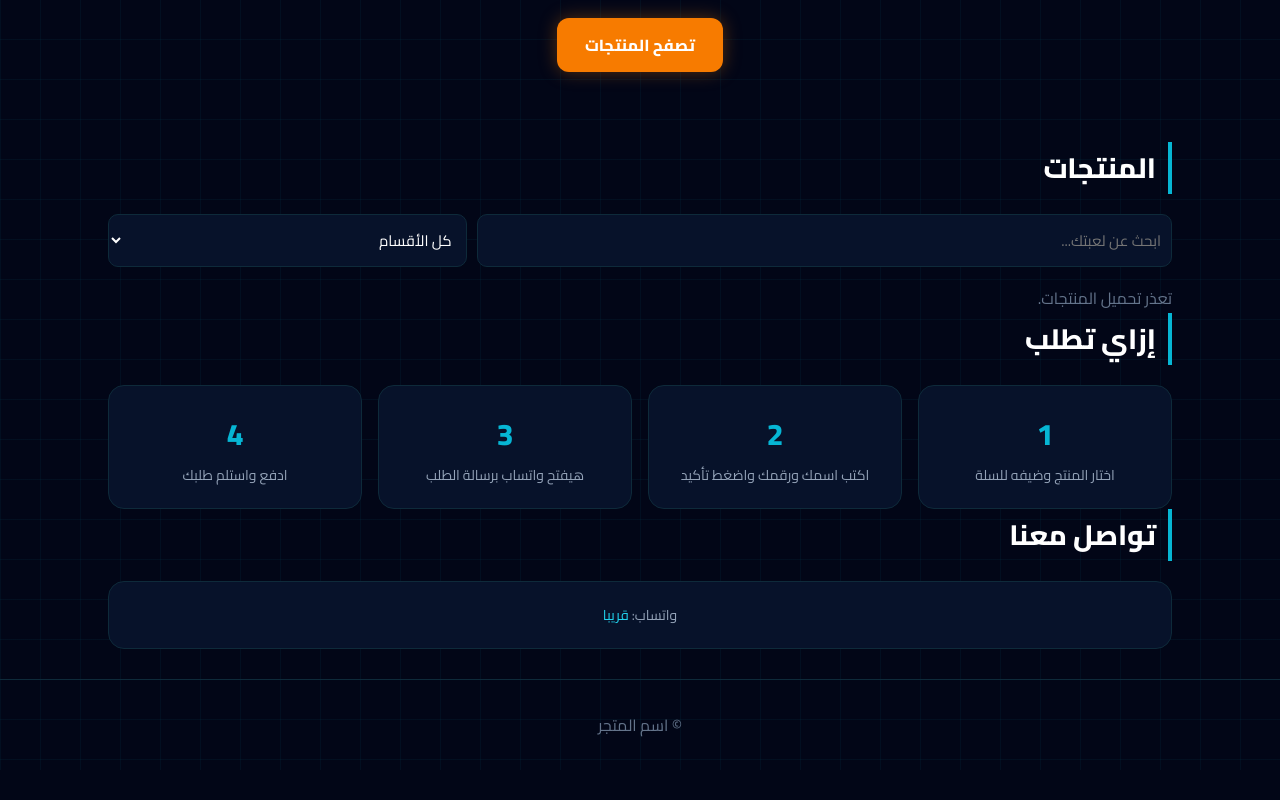
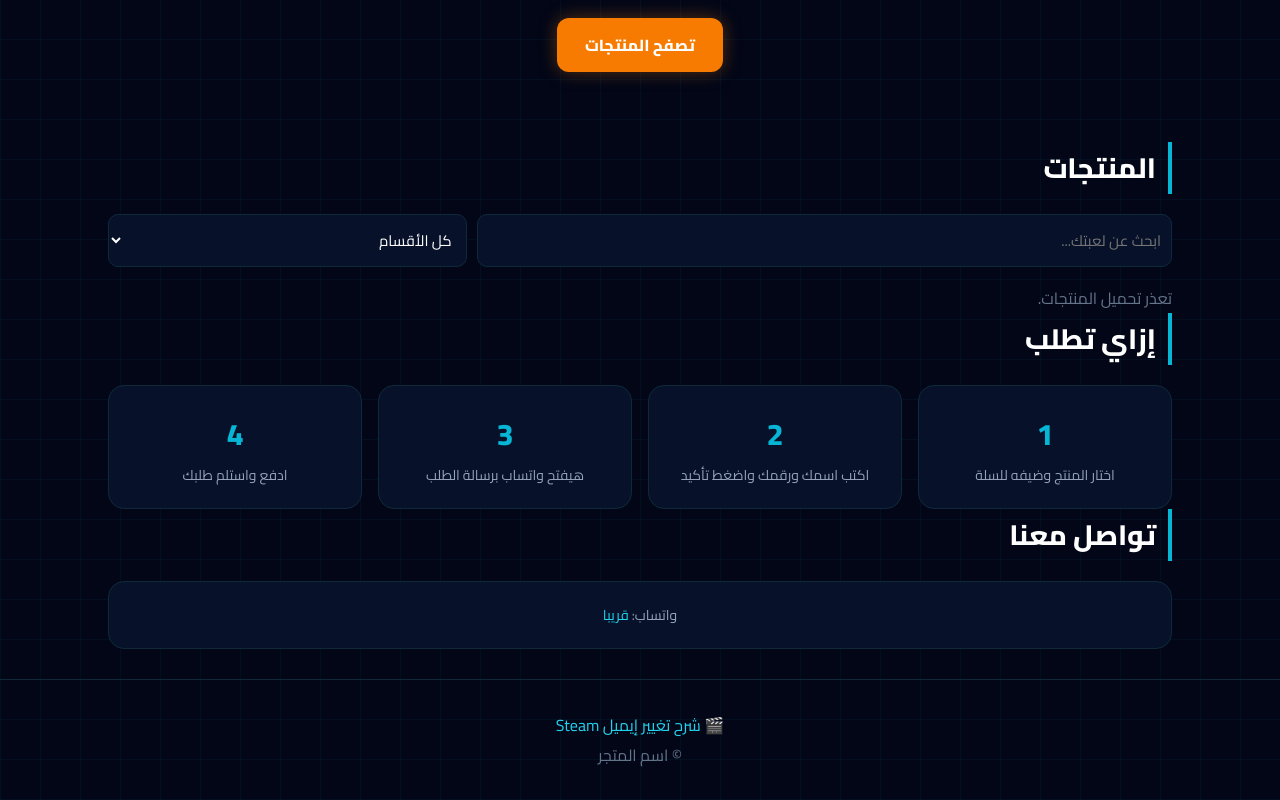
Before and after one commit to AlgokarSief/game-store, a plain HTML site: page index.html in a window 1280 px wide. Shown: the part 401-1201 px from the top of the page. Before the commit the page ends 1171 px from the top, so only its background shows below. Drawn offline with nearby package versions, Linux system fonts and the light colour scheme; no server answers.

Commit message:
Add Steam tutorial link in footer

```diff
--- a/index.html
+++ b/index.html
@@ -16,7 +16,7 @@
 <section id="how" class="wrap"><h2>إزاي تطلب</h2><div class="grid steps">
 <div class="card"><b>1</b><p>اختار المنتج وضيفه للسلة</p></div><div class="card"><b>2</b><p>اكتب اسمك ورقمك واضغط تأكيد</p></div><div class="card"><b>3</b><p>هيفتح واتساب برسالة الطلب</p></div><div class="card"><b>4</b><p>ادفع واستلم طلبك</p></div></div></section>
 <section id="contact" class="wrap"><h2>تواصل معنا</h2><div class="card contact"><p>واتساب: <a id="waLink" href="#">قريبا</a></p></div></section>
-<footer><p>© <span class="sn">اسم المتجر</span></p></footer>
+<footer><p><a href="tutorial.html" style="color:#22d3ee">🎬 شرح تغيير إيميل Steam</a></p><p>© <span class="sn">اسم المتجر</span></p></footer>
 <div id="modal" class="modal" hidden><div class="box"><button class="x" id="closeModal">✕</button><div id="modalBody"></div></div></div>
 <div id="toast" class="toast" hidden></div>
 <script src="https://cdn.jsdelivr.net/npm/@supabase/supabase-js@2"></script>
```
